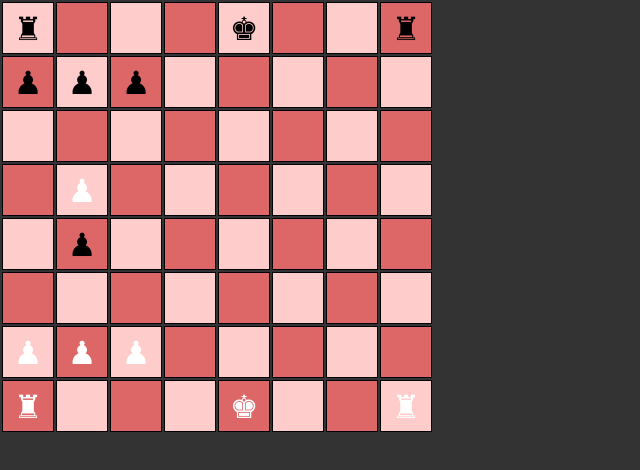
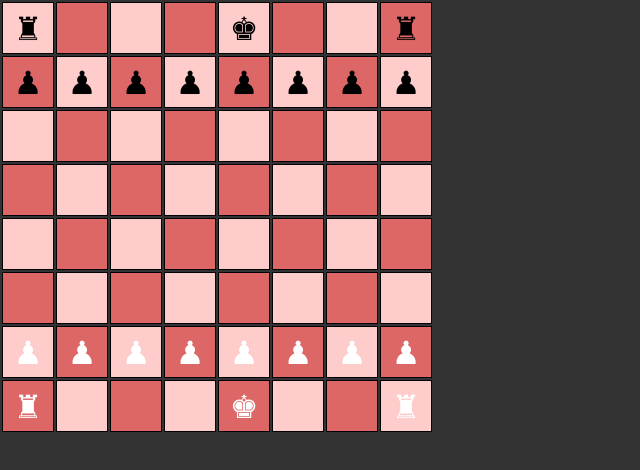
Before and after one commit to dragonfi/react-boardgame, a React (Create React App) app: page / in a window 1280 px wide. Shown: the top 470 px of the page, without its empty margins (0-640 px from the left). Built offline with nearby package versions, Linux system fonts and the light colour scheme.

Commit message:
move pawns to correct positions in init

```diff
--- a/src/ChessRules.js
+++ b/src/ChessRules.js
@@ -274,11 +274,19 @@ function initialBoardState() {
       "a2": {pieceType: PAWN, color: WHITE},
       "b2": {pieceType: PAWN, color: WHITE},
       "c2": {pieceType: PAWN, color: WHITE},
-      "b4": {pieceType: PAWN, color: BLACK},
+      "d2": {pieceType: PAWN, color: WHITE},
+      "e2": {pieceType: PAWN, color: WHITE},
+      "f2": {pieceType: PAWN, color: WHITE},
+      "g2": {pieceType: PAWN, color: WHITE},
+      "h2": {pieceType: PAWN, color: WHITE},
       "a7": {pieceType: PAWN, color: BLACK},
       "b7": {pieceType: PAWN, color: BLACK},
       "c7": {pieceType: PAWN, color: BLACK},
-      "b5": {pieceType: PAWN, color: WHITE},
+      "d7": {pieceType: PAWN, color: BLACK},
+      "e7": {pieceType: PAWN, color: BLACK},
+      "f7": {pieceType: PAWN, color: BLACK},
+      "g7": {pieceType: PAWN, color: BLACK},
+      "h7": {pieceType: PAWN, color: BLACK},
       "e1": {pieceType: KING, color: WHITE},
       "e8": {pieceType: KING, color: BLACK},
       "a1": {pieceType: ROOK, color: WHITE},
```
